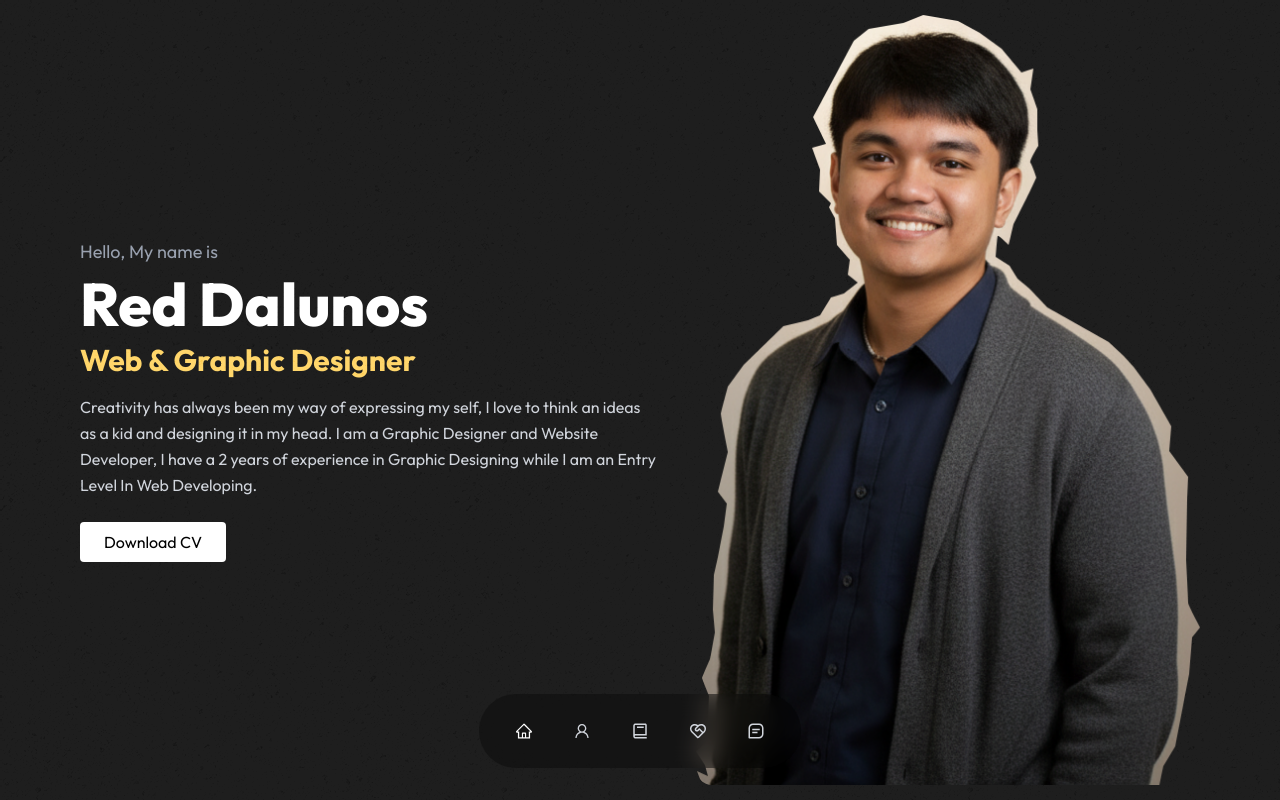
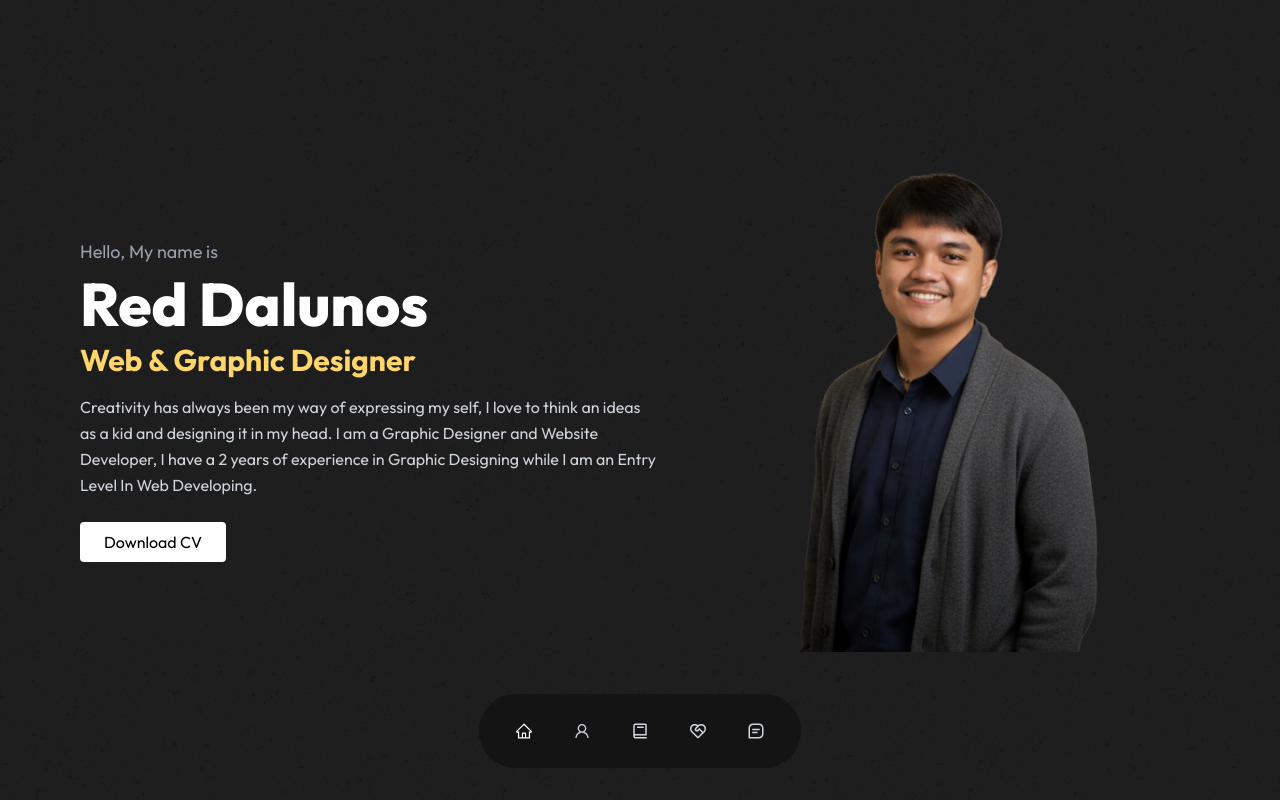
Before and after one commit to Alups/alu, a React (Vite) app: page / in a window 1280 px wide. Shown: the top 800 px of the page. Built offline with nearby package versions, Linux system fonts and the light colour scheme.

Commit message:
Update Hero.jsx

```diff
--- a/src/components/Hero.jsx
+++ b/src/components/Hero.jsx
@@ -1,7 +1,7 @@
 // import { motion } from "framer-motion";
 // import DevImage from "./img/DevImage.jpg";
 // import WebImage from "./img/WebImage.jpg";
-import red from "./img/red.png";
+import red1 from "./img/red1.png";
 
 import { motion } from "framer-motion";
 
@@ -59,7 +59,7 @@ const Hero = () => {
             viewport={{ once: true }}
           >
             <img
-              src={red}
+              src={red1}
               alt="Red Dalunos"
               className="w-full rounded-2xl transition-all duration-500"
             />
```
